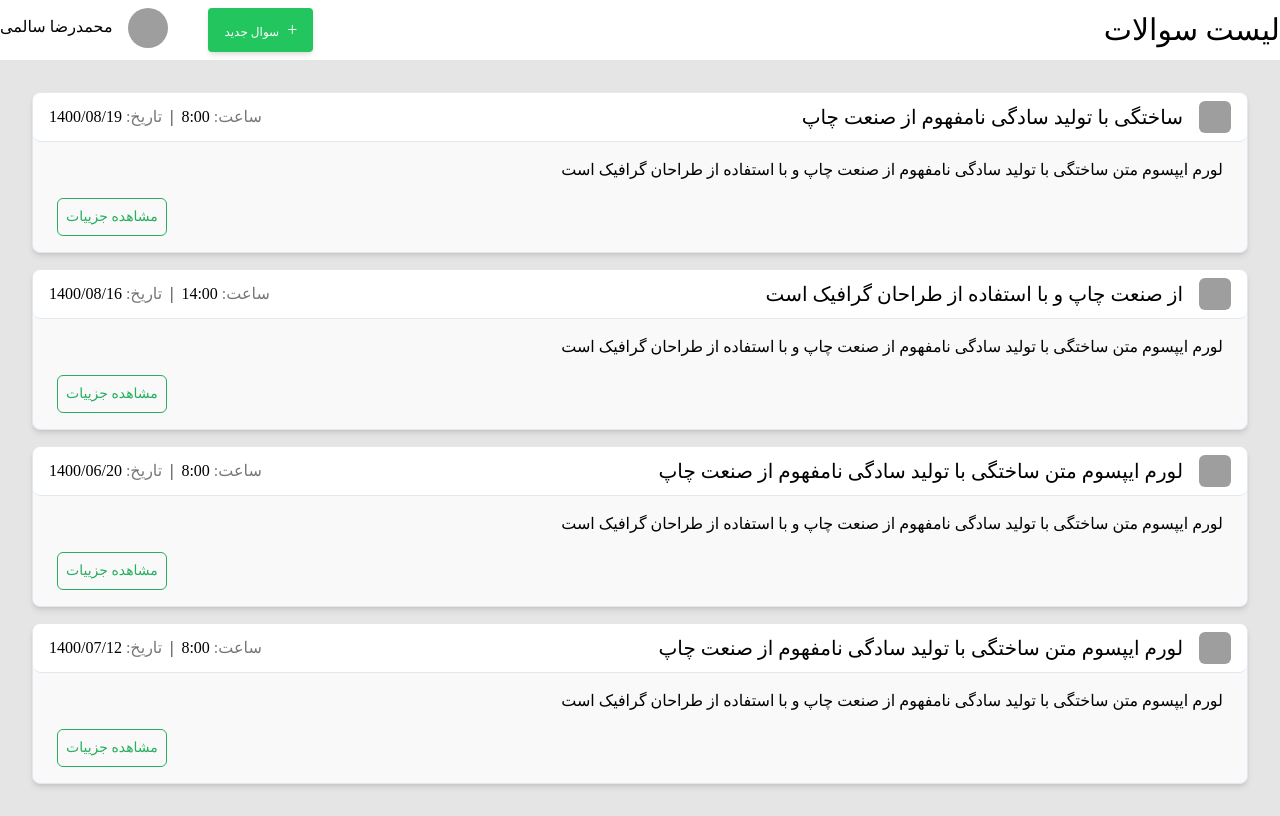
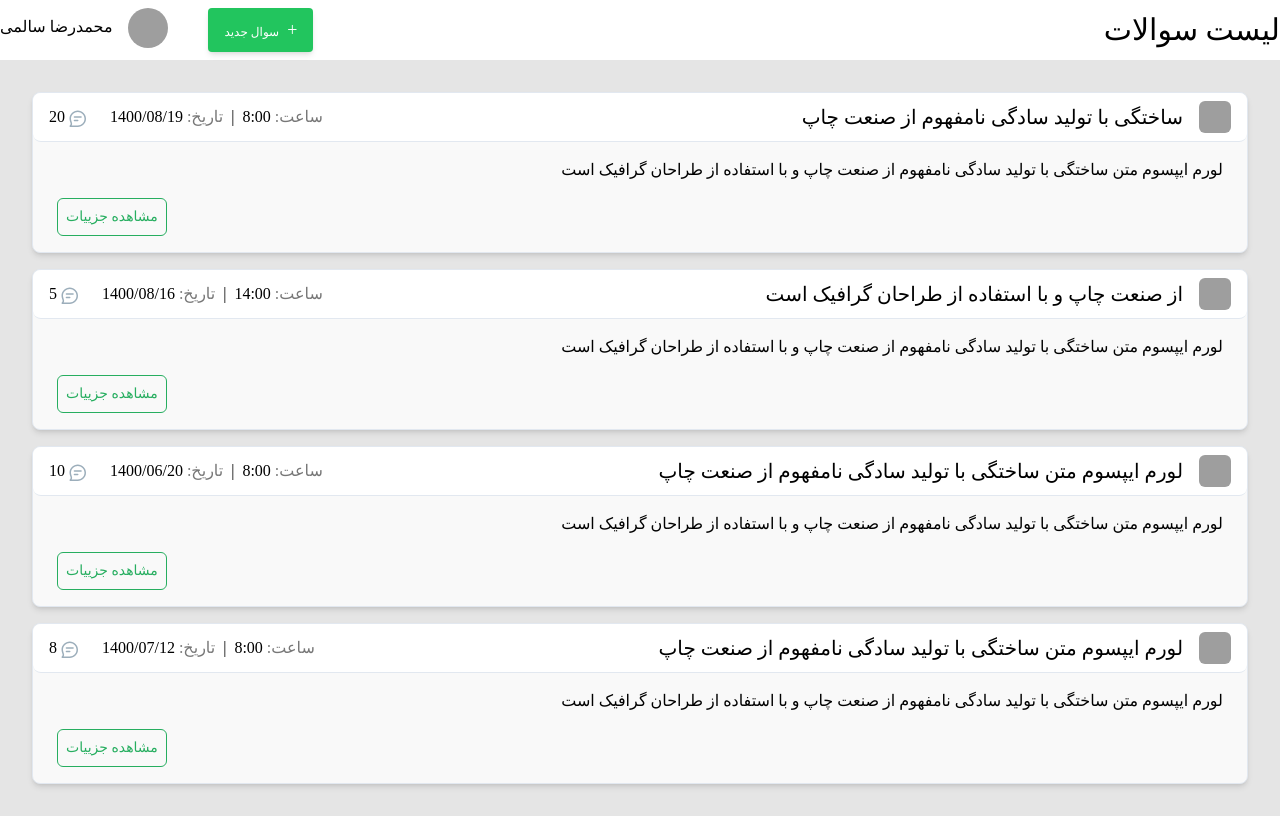
Before and after one commit to reza-salemi/karnameh_task, a React (Create React App) app: page / in a window 1280 px wide. Built offline with nearby package versions, Linux system fonts and the light colour scheme; data requests are answered from the project's data file; grey boxes are pictures that could not be loaded; a small style sheet from the web is missing.

Commit message:
update: change 'comments prop name to 'commentsCount'

```diff
--- a/src/features/question/question-list.tsx
+++ b/src/features/question/question-list.tsx
@@ -24,7 +24,7 @@ const QuestionList = () => {
               text={question.text}
               time={question.time}
               date={question.date}
-              commentsCount={question.comments}
+              commentsCount={question.commentsCount}
             />
           ))
         : null}
```
